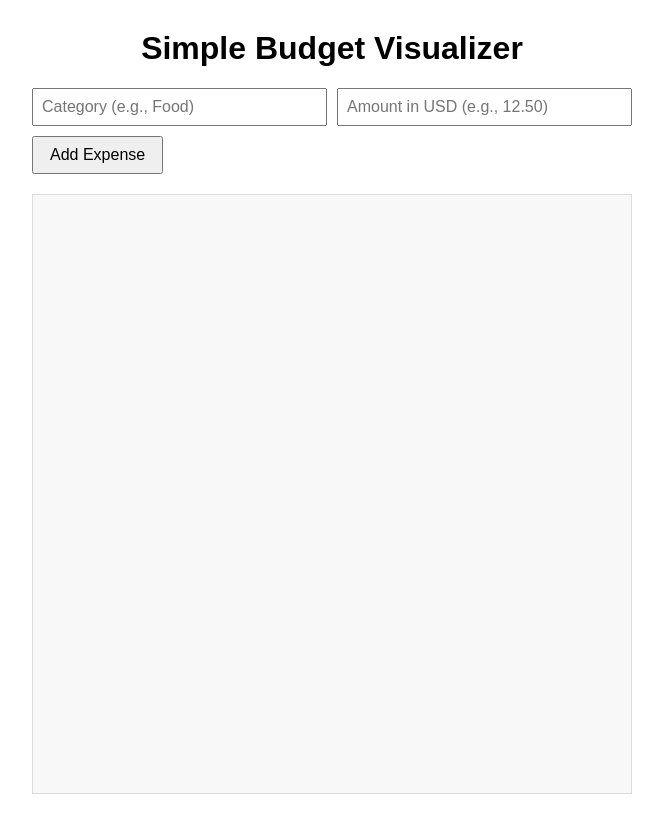
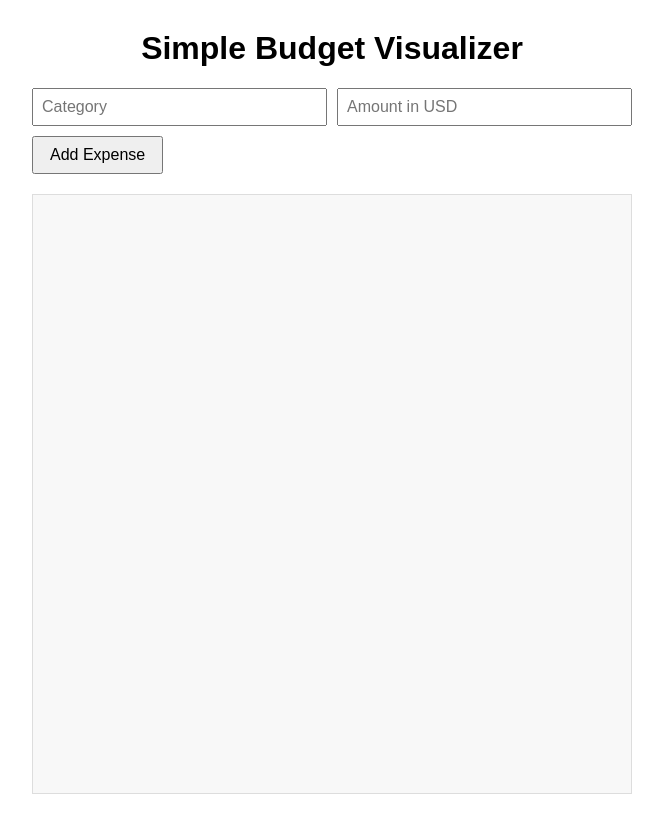
Before and after one commit to Mphomc/Budget-Visualizer-Web-App, a website: page index.html in a window 1280 px wide. Shown: the whole page, without its empty margins (308-971 px from the left). Drawn offline with nearby package versions, Linux system fonts and the light colour scheme.

Commit message:
Bugfix: category input no longer allows numbers

```diff
--- a/index.html
+++ b/index.html
@@ -17,13 +17,16 @@
         <input
             type="text"
             id="category"
-            placeholder="Category (e.g., Food)"
+            name="category"
+            placeholder="Category"
+            pattern="[A-Za-z]+"
+            title="Letters only, no numbers or symbols"
             required
         >
         <input
             type="text"
             id="amount"
-            placeholder="Amount in USD (e.g., 12.50)"
+            placeholder="Amount in USD"
             required
             pattern="^\d+(\.\d{1,2})?$"
             title="Enter a valid US dollar amount, e.g., 12.50"
```
